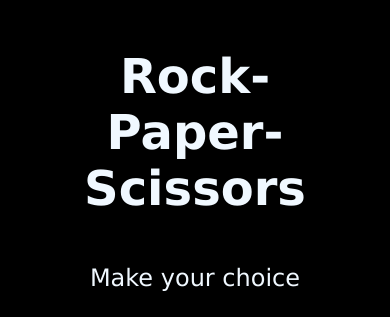
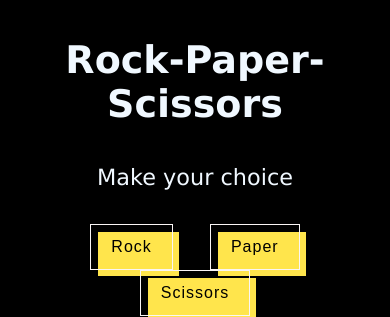
Before and after one commit to PhDtoTech/rock-paper-scissors, a plain HTML site: page index.html in a window 390 px wide. Shown: the top 317 px of the page. Drawn offline with Linux system fonts and the light colour scheme.

Commit message:
Fix font size for mobile

```diff
--- a/style.css
+++ b/style.css
@@ -3,11 +3,11 @@ body {
     color:aliceblue;
     text-align: center;
     font-family: Verdana, Geneva, Tahoma, sans-serif;
-    font-size: 1.5em;
+    font-size: 1.4em;
 }
 
 h1 {
-    font-size: 2em;
+    font-size: 1.7em;
     font-weight: 900;
     margin: 1em;
 }
```
